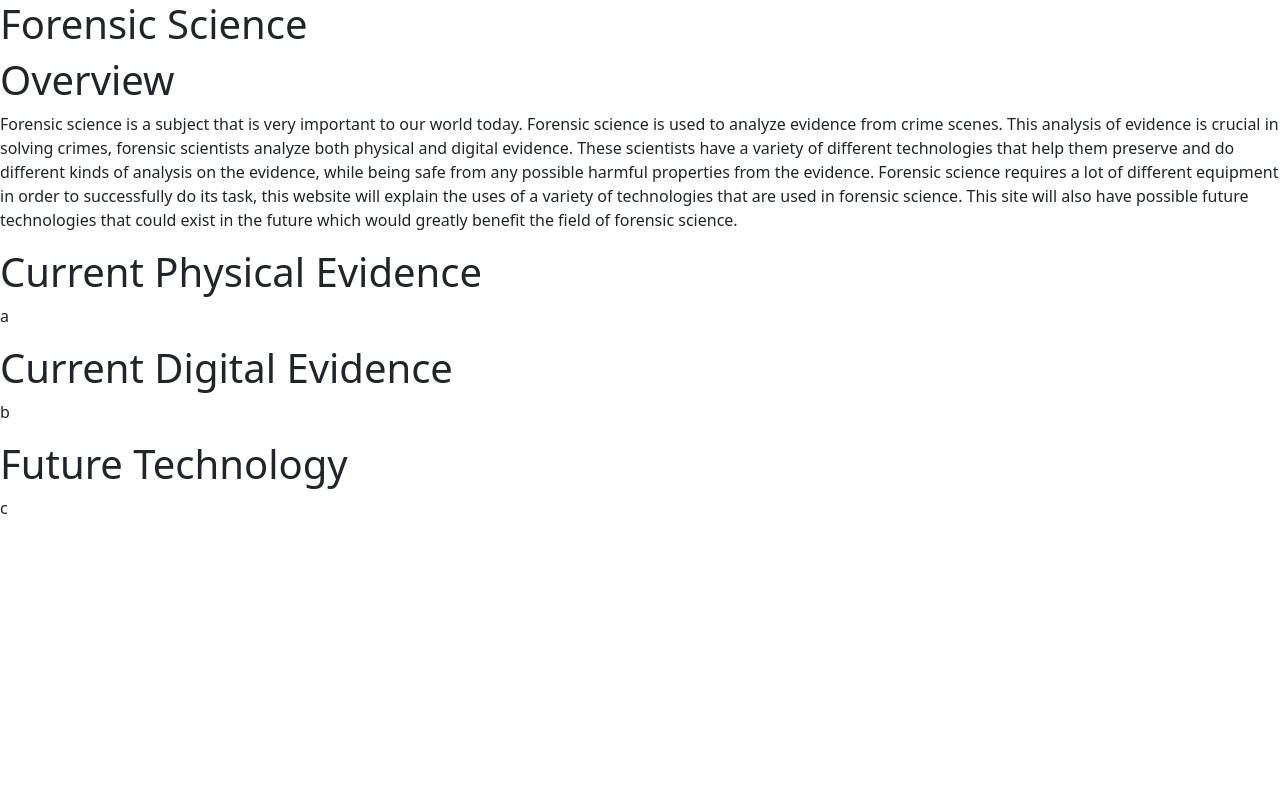
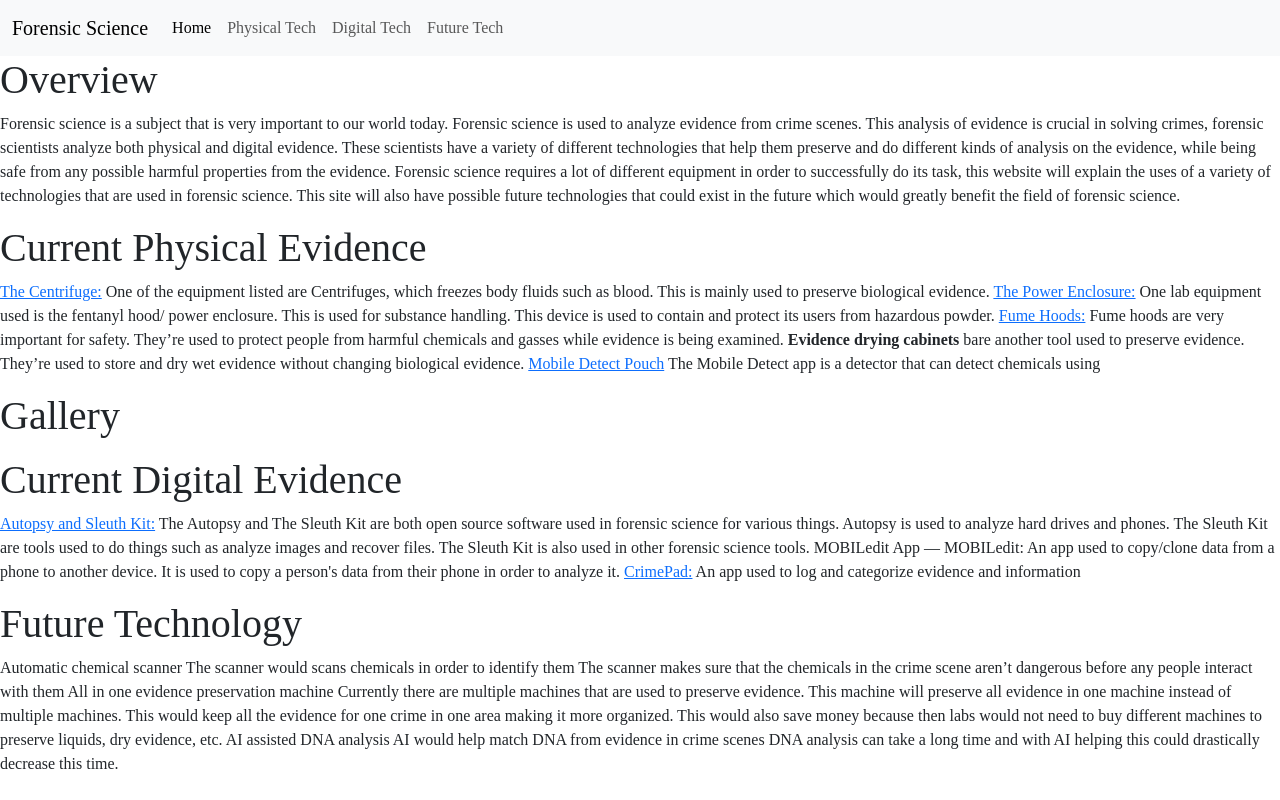
Before and after one commit to ekrars2699/sep10-freedom-project, a plain HTML site: page index.html in a window 1280 px wide. Drawn offline with nearby package versions, Linux system fonts and the light colour scheme.

Commit message:
nav bar+html

```diff
--- a/index.html
+++ b/index.html
@@ -7,12 +7,35 @@
 
         <link href="https://cdn.jsdelivr.net/npm/bootstrap@5.3.0-alpha1/dist/css/bootstrap.min.css" rel="stylesheet" />
         <link href="style.css" rel="stylesheet" type="text/css" />
-        <style>
-            /* CSS */
+        <link rel="preconnect" href="https://fonts.googleapis.com">
 
-        </style>
+        <nav class="navbar fixed-top navbar-expand-lg bg-body-tertiary">
+            <div class="container-fluid">
+              <a class="navbar-brand" href="https://en.wikipedia.org/wiki/Forensic_science">Forensic Science</a>
+              <button class="navbar-toggler" type="button" data-bs-toggle="collapse" data-bs-target="#navbarNav" aria-controls="navbarNav" aria-expanded="false" aria-label="Toggle navigation">
+                <span class="navbar-toggler-icon"></span>
+              </button>
+              <div class="collapse navbar-collapse" id="navbarNav">
+                <ul class="navbar-nav">
+                  <li class="nav-item">
+                    <a class="nav-link active" aria-current="page" href="#">Home</a>
+                  </li>
+                  <li class="nav-item">
+                    <a class="nav-link" href="#Physical">Physical Tech</a>
+                  </li>
+                  <li class="nav-item">
+                    <a class="nav-link" href="#Digital">Digital Tech</a>
+                  </li>
+                  <li class="nav-item">
+                    <a class="nav-link" href="#Future">Future Tech</a>
+                  </li>
+                </ul>
+              </div>
+            </div>
+          </nav>
 
         <title>Forensic Science</title>
+
     </head>
     <body>
         <!-- HTML -->
@@ -20,15 +43,52 @@
         <h1> Forensic Science</h1>
         <h1> Overview </h1>
            <p>  Forensic science is a subject that is very important to our world today. Forensic science is used to analyze evidence from crime scenes. This analysis of evidence is crucial in solving crimes, forensic scientists analyze both physical and digital evidence. These scientists have a variety of different technologies that help them preserve and do different kinds of analysis on the evidence, while being safe from any possible harmful properties from the evidence. Forensic science requires a lot of different equipment in order to successfully do its task, this website will explain the uses of a variety of technologies that are used in forensic science. This site will also have possible future technologies that could exist in the future which would greatly benefit the field of forensic science.</p>
+<div id="Physical">
+   <h1> Current Physical Evidence </h1>
+           <p> <a href="https://www.excedr.com/blog/lab-equipment-list-for-forensic-analysis"> The Centrifuge:</a>
+            One of the equipment listed are  Centrifuges, which freezes body fluids such as blood. This is mainly used to preserve biological evidence.
+            <a href="https://customfabricators.net/laboratory/forensic-science-lab-equipment/">The Power Enclosure:</a>
+            One lab equipment used is the fentanyl hood/ power enclosure. This is used for substance handling. This device is used to contain and protect its users from hazardous powder.
+            <a href="https://customfabricators.net/fume-hoods/">Fume Hoods:</a>
+            Fume hoods are very important for safety. They’re used to protect people from harmful chemicals and gasses while evidence is being examined.
+            <b>Evidence drying cabinets </b>bare another tool used to preserve evidence. They’re used to store and dry wet evidence without changing biological evidence.
+            <a href="https://www.detectachem.com product-info/mobile-detect/">Mobile Detect Pouch</a>
+            The Mobile Detect app is a detector that can detect chemicals using
+            </p>
+</div>
+<div id=Gallery>
+    <h1>Gallery</h1>
+    <p></p>
+</div>
+<div id="Digital">
+   <h1> Current Digital Evidence </h1>
+           <p> <a href="https://www.salvationdata.com/knowledge/digital-forensics-software/
+            https://www.sleuthkit.org/index.php"> Autopsy and Sleuth Kit:</a>
+            The Autopsy and The Sleuth Kit are both open source software used in forensic science for various things.
+            Autopsy is used to analyze hard drives and phones.
+            The Sleuth Kit are tools used to do things such as analyze images and recover files. The Sleuth Kit is also used in other forensic science tools.
+           <a href="https://www.mobiledit.com/app-mobiledit "></a> MOBILedit App — MOBILedit:
+            An app used to copy/clone data from a phone to another device. It is used to copy a person's data from their phone in order to analyze it.
+            <a href="https://www.visionations.com/crimepad_investigators">CrimePad:</a>
+            An app used to log and categorize evidence and information
+            </p>
+</div>
+<div id="Future">
+   <h1> Future Technology </h1>
+           <p> Automatic chemical scanner
+            The scanner would scans chemicals in order to identify them
+            The scanner makes sure that the chemicals in the crime scene aren’t dangerous before any people interact with them
+            All in one evidence preservation machine
+            Currently there are multiple machines that are used to preserve evidence. This machine will preserve all evidence in one machine instead of multiple machines.
 
-   <h1> Current Physical Evidence </h1>
-           <p> a</p>
 
-   <h1> Current Digital Evidence </h1>
-           <p> b </p>
-
-   <h1> Future Technology </h1>
-           <p> c </p>
+            This would keep all the evidence for one crime in one area making it more organized.
+            This would also save money because then labs would not need to buy different machines to preserve liquids, dry evidence, etc.
+            AI assisted DNA analysis
+            AI would help match DNA from evidence in crime scenes
+            DNA analysis can take a long time and with AI helping this could drastically decrease this time.
+            </p>
+</div>
         <script src="https://cdn.jsdelivr.net/npm/bootstrap@5.3.0-alpha1/dist/js/bootstrap.bundle.min.js"></script>
         <!-- <script src="script.js"></script> -->
         <script>
--- a/style.css
+++ b/style.css
@@ -0,0 +1,6 @@
+ *{
+    font-family: "Bitter", serif;
+    font-optical-sizing: auto;
+    font-weight: <weight>;
+    font-style: normal;
+  }
```
